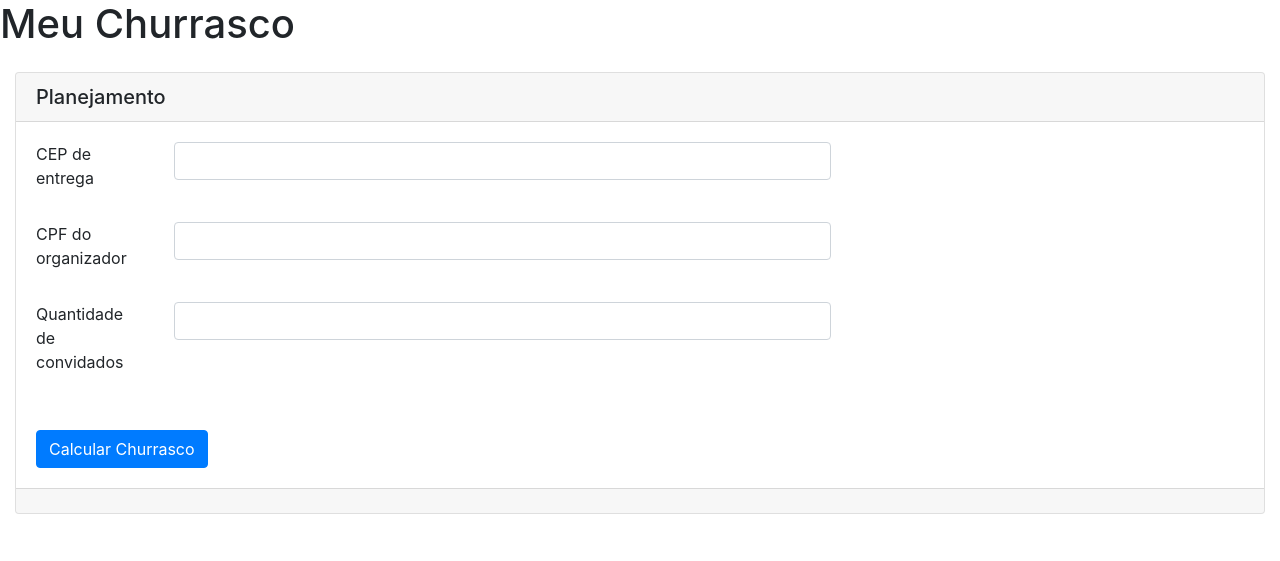
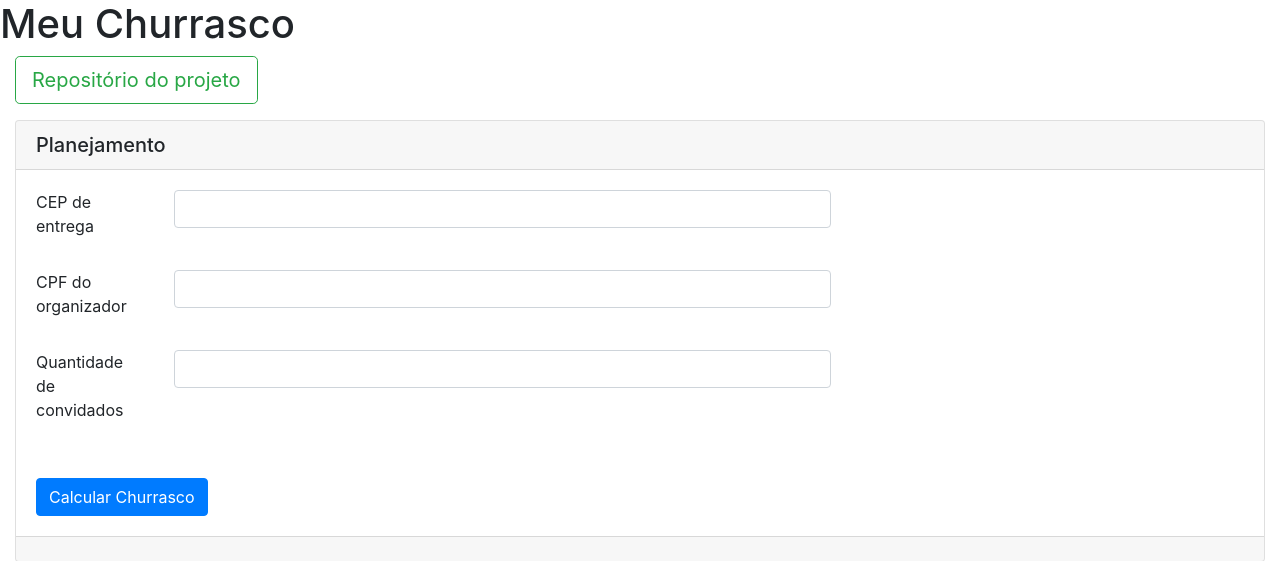
Before and after one commit to moura1001/meu-churrasco-flask, a Flask app: page / in a window 1280 px wide. Shown: the top 561 px of the page. Run offline with Flask 3, Linux system fonts and the light colour scheme; some libraries are stand-ins or nearby versions.

Commit message:
feat: adição de link para o repositório do projeto no github

```diff
--- a/src/templates/main.html
+++ b/src/templates/main.html
@@ -12,6 +12,7 @@
         <div class="row">
             <div class="col-md-12">
                 <div class="container-fluid">
+		    <a class="btn btn-outline-success btn-lg" href="https://github.com/moura1001/meu-churrasco-flask" target="_blank" role="button">Repositório do projeto</a>
                     {% with messages = get_flashed_messages() %}
                     {% if messages %}
                         {% for message in messages %}
```
